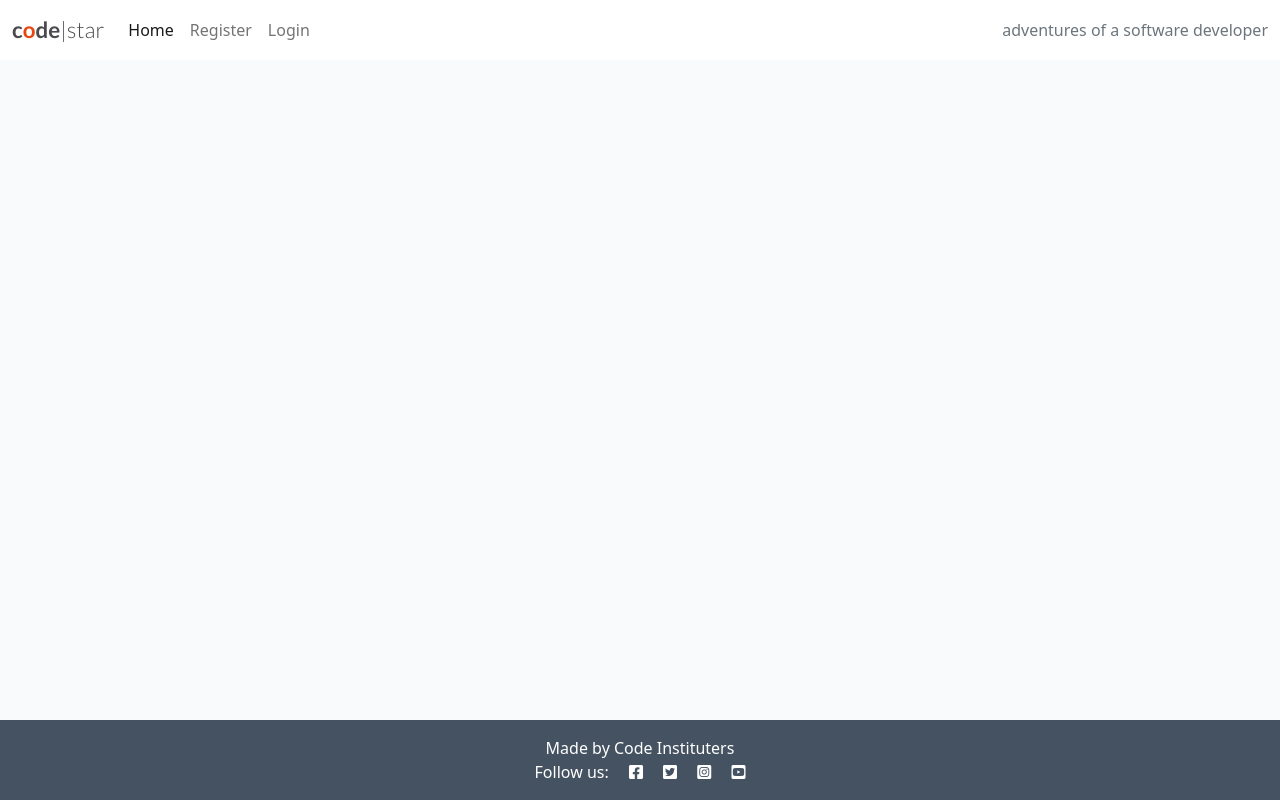
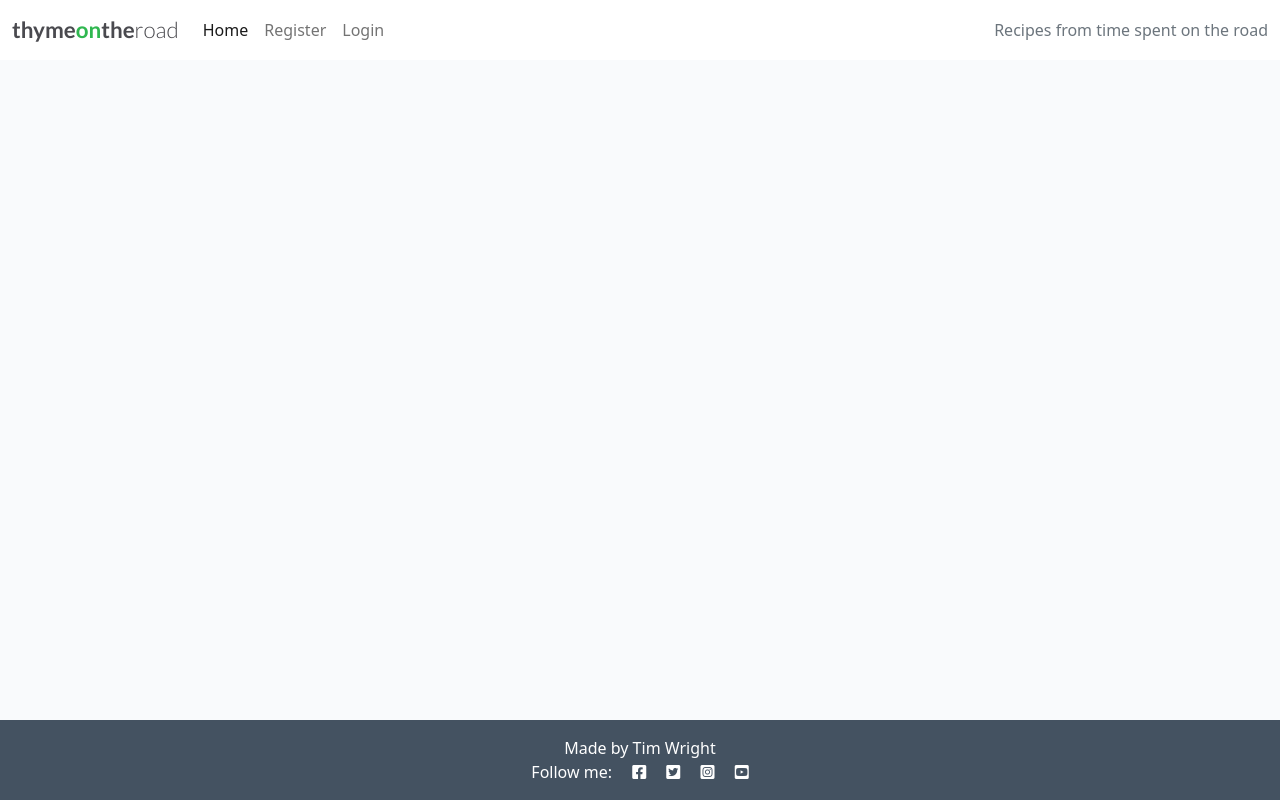
Before and after one commit to BernardLerring/ThymeOnTheRoad, a Django app: page / in a window 1280 px wide. Run offline with Django 3.2, Linux system fonts and the light colour scheme; data that the repository does not hold is empty.

Commit message:
add styling to navbar

```diff
--- a/static/css/style.css
+++ b/static/css/style.css
@@ -9,8 +9,8 @@ body {
     color: #4A4A4F;
 }
 
-.red-o {
-    color: #E84610;
+.green-on {
+    color: #30b750;
 }
 
 .thin {
--- a/templates/base.html
+++ b/templates/base.html
@@ -27,8 +27,8 @@
 
     <nav class="navbar navbar-expand-lg navbar-light bg-white">
         <div class="container-fluid">
-            <a class="navbar-brand" href="{% url 'home' %}"><span class="brand">c<span class="red-o">o</span>de<span
-                        class="thin">|star</span></span></span></a>
+            <a class="navbar-brand" href="{% url 'home' %}"><span class="brand">thyme<span class="green-on">on</span>the<span
+                        class="thin">road</span></span></span></a>
             <button class="navbar-toggler" type="button" data-bs-toggle="collapse" data-bs-target="#navbarText"
                 aria-controls="navbarText" aria-expanded="false" aria-label="Toggle navigation">
                 <span class="navbar-toggler-icon"></span>
@@ -52,7 +52,7 @@
                     {% endif %}
                 </ul>
                 <span class="navbar-text text-muted">
-                    adventures of a software developer
+                    Recipes from time spent on the road
                 </span>
             </div>
         </div>
@@ -66,8 +66,8 @@
 
     <!-- Footer -->
     <footer class="footer mt-auto py-3 dark-bg">
-        <p class="m-0 text-center text-white">Made by Code Instituters</p>
-        <p class="m-0 text-center text-white">Follow us: <i class="fab fa-facebook-square ms-3"></i>
+        <p class="m-0 text-center text-white">Made by Tim Wright</p>
+        <p class="m-0 text-center text-white">Follow me: <i class="fab fa-facebook-square ms-3"></i>
             <i class="fab fa-twitter-square ms-3"></i>
             <i class="fab fa-instagram-square ms-3"></i>
             <i class="fab fa-youtube-square ms-3"></i></p>
```
Also changed, not shown: templates/recipe_detail.html (+16 -15 lines).
